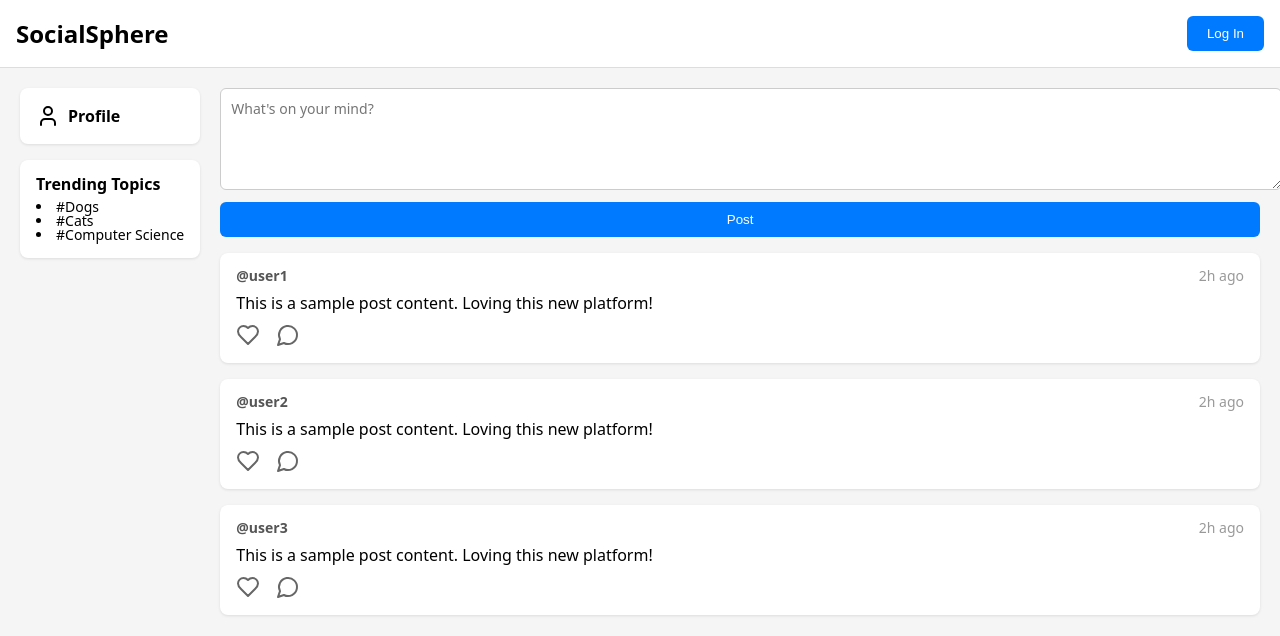
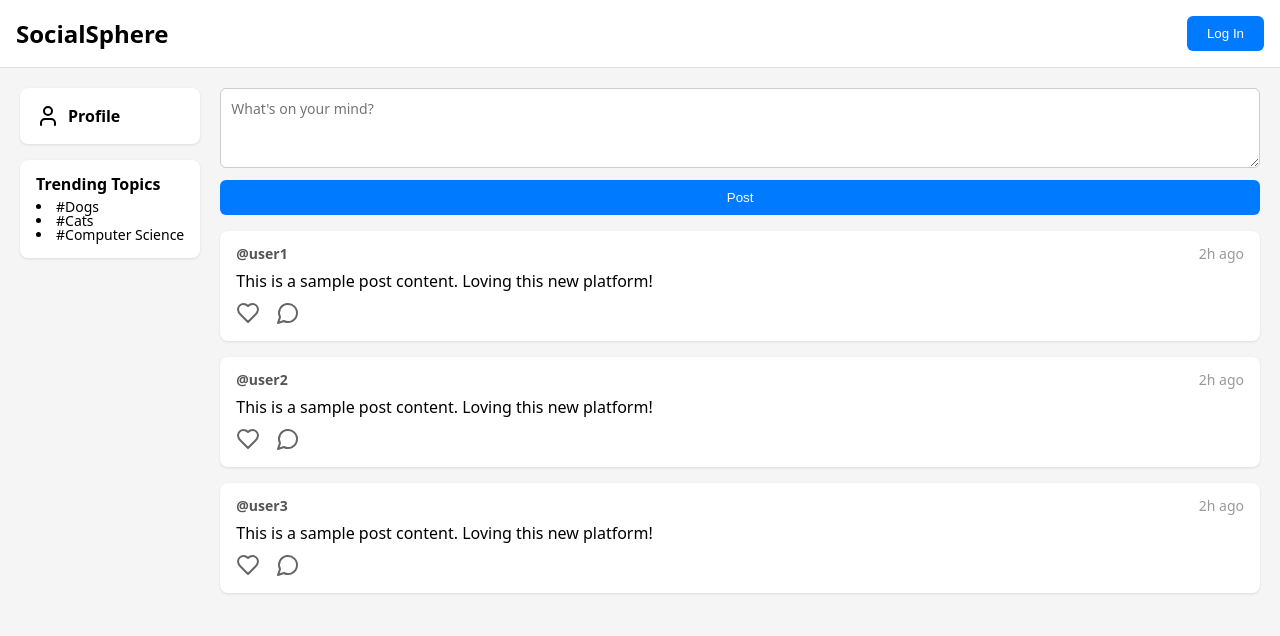
Before and after one commit to MyHKo/social-app-diploma, a React (Vite) app in the folder app/frontend/: page / in a window 1280 px wide. Shown: the top 636 px of the page. Built offline with nearby package versions, Linux system fonts and the light colour scheme.

Commit message:
Frontend: fix paddings in the textarea component

```diff
--- a/app/frontend/src/Components/UiKit/Textarea/textarea.module.scss
+++ b/app/frontend/src/Components/UiKit/Textarea/textarea.module.scss
@@ -1,7 +1,8 @@
 .textarea {
   width: 100%;
   min-height: 80px;
-  padding: 10px;
+  padding: 10px 10px 10px 10px;
+  box-sizing: border-box;
   border: 1px solid var(--disabled);
   border-radius: 6px;
   resize: vertical;
```
